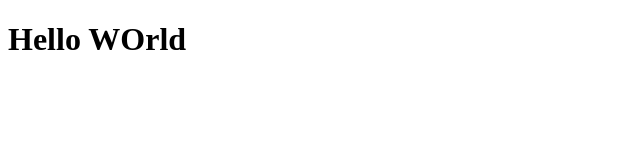
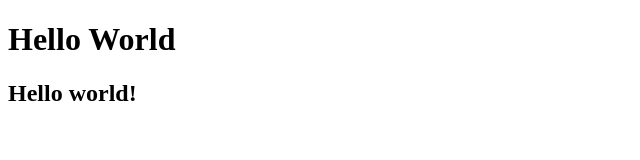
Before and after one commit to srhodes/git-test, a plain HTML site: page index.html in a window 1280 px wide. Shown: the whole page, without its empty margins (0-640 px from the left). Drawn offline with Linux system fonts and the light colour scheme.

Commit message:
Third commit

```diff
--- a/index.html
+++ b/index.html
@@ -7,6 +7,7 @@
     <title>Document</title>
 </head>
 <body>
-    <h1>Hello WOrld</h1>
+    <h1>Hello World</h1>
+    <h2>Hello world!</h2>
 </body>
 </html>
```
